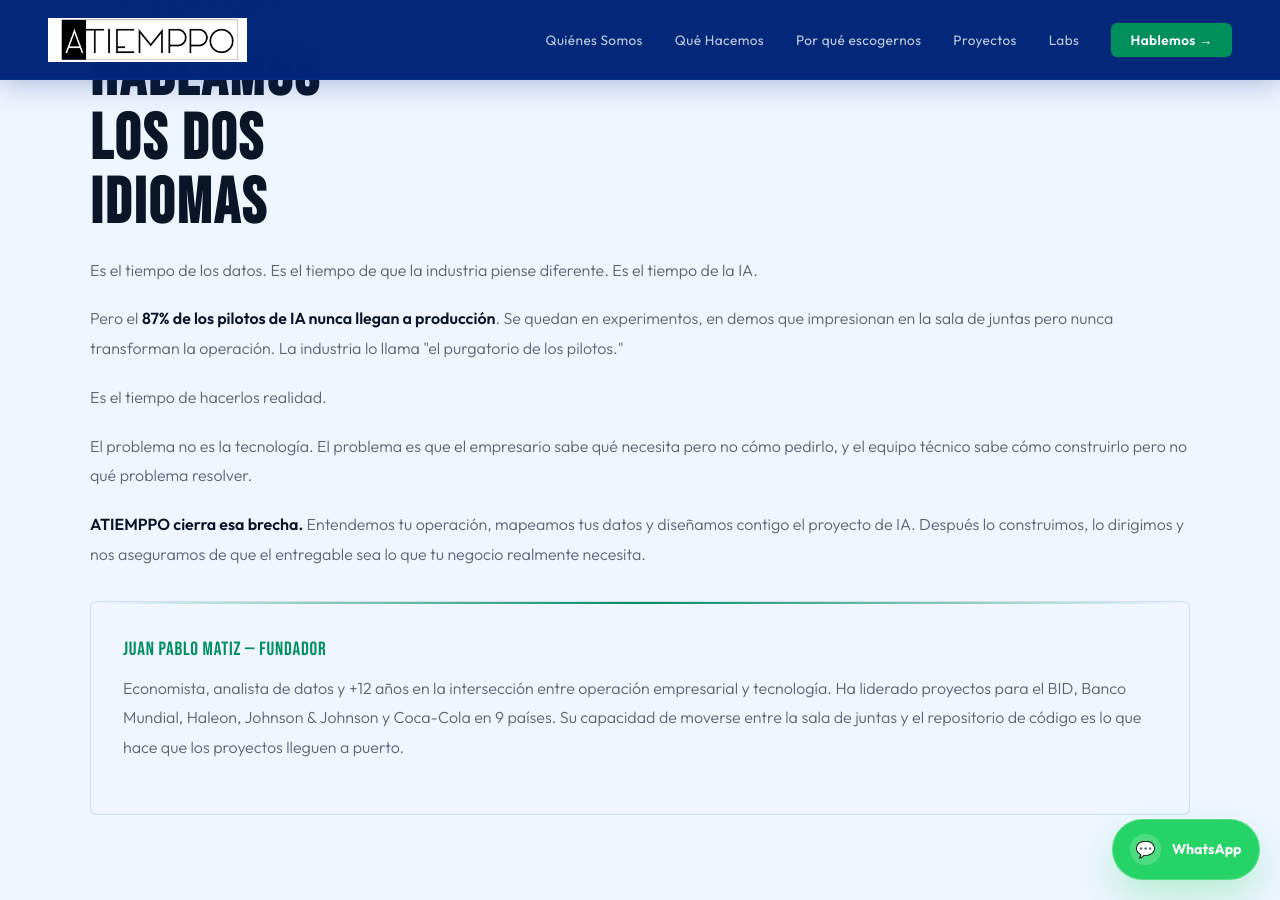
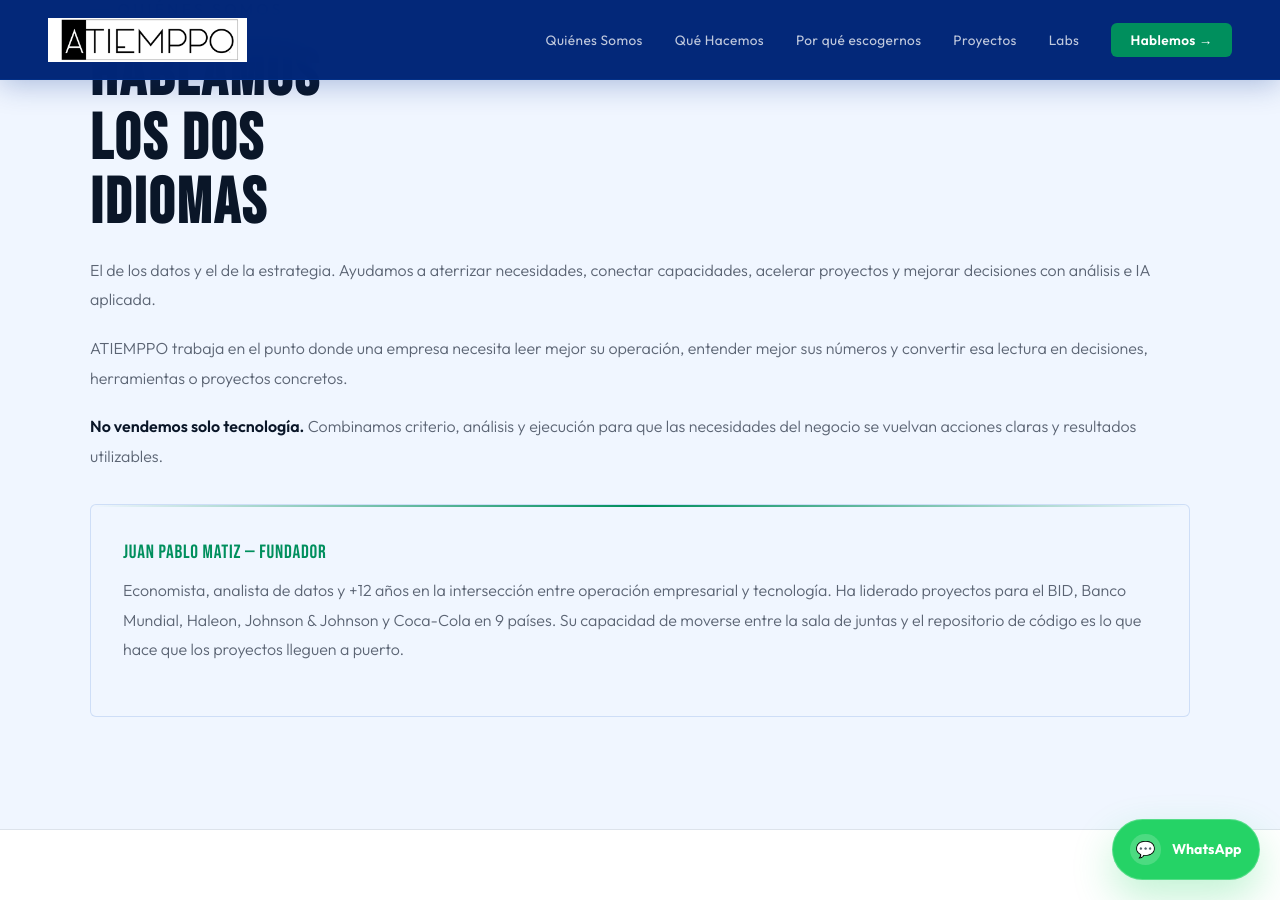
Before and after one commit to imatjuanmatiz/atiemppo-web, a Jekyll site: the page built from index.html, in a window 1280 px wide and 900 px high, scrolled down 1075 px. Built offline with Jekyll 4.4.1, drawn with Linux system fonts in a browser that asks for light colours; some of the changed text lies outside the part shown.

Commit message:
Refine home messaging and structure

```diff
--- a/index.html
+++ b/index.html
@@ -454,7 +454,7 @@
     <li><a href="#quienes">Quiénes Somos</a></li>
     <li><a href="#hacemos">Qué Hacemos</a></li>
     <li><a href="#cuando-nos-necesitas">Por qué escogernos</a></li>
-    <li><a href="#proyectos">Proyectos</a></li>
+    <li><a href="#labs">Proyectos</a></li>
     <li><a href="#labs">Labs</a></li>
     <li><a href="#contacto" class="nav-cta">Hablemos →</a></li>
   </ul>
@@ -464,7 +464,7 @@
   <a href="#quienes" onclick="closeMenu()">Quiénes Somos</a>
   <a href="#hacemos" onclick="closeMenu()">Qué Hacemos</a>
   <a href="#cuando-nos-necesitas" onclick="closeMenu()">Por qué escogernos</a>
-  <a href="#proyectos" onclick="closeMenu()">Proyectos</a>
+  <a href="#labs" onclick="closeMenu()">Proyectos</a>
   <a href="#labs" onclick="closeMenu()">Labs</a>
   <a href="#contacto" onclick="closeMenu()" style="color:var(--teal)">Hablemos →</a>
 </nav>
@@ -478,11 +478,11 @@
       <span class="hero-badge"><span class="badge-dot"></span>AtiemppoX — Agente WhatsApp en producción</span>
       <span class="hero-badge"><span class="badge-dot"></span>SICETAC-LAB — +2.000 rutas en API</span>
     </div>
-    <h1 class="hero-h1">DATOS QUE <em>DECIDEN.</em><br>IA QUE <em>ACTÚA.</em></h1>
-    <p class="hero-sub">Acompañamos a empresas a transformar sus operaciones con inteligencia artificial. Traducimos tu necesidad de negocio en proyectos de IA que funcionan en el mundo real.</p>
+    <h1 class="hero-h1">DATOS, CRITERIO<br>E <em>IA APLICADA.</em></h1>
+    <p class="hero-sub">Acompañamos a empresas a transformar sus operaciones con análisis de datos, proyectos de IA y acompañamiento experto para potenciar la toma de decisiones empresariales.</p>
     <div class="hero-ctas">
       <a href="#contacto" class="btn btn-primary">Hablemos de tu proyecto →</a>
-      <a href="#proyectos" class="btn btn-ghost">Ver proyectos</a>
+      <a href="#labs" class="btn btn-ghost">Ver proyectos</a>
     </div>
     <div class="hero-stats">
       <div class="hero-stat"><span class="stat-num">+12</span><span class="stat-lbl">Años construyendo<br>soluciones</span></div>
@@ -501,11 +501,9 @@
       <div class="about-text">
         <p class="tag">Quiénes Somos</p>
         <h2 class="s-title">HABLAMOS<br>LOS DOS<br>IDIOMAS</h2>
-        <p>Es el tiempo de los datos. Es el tiempo de que la industria piense diferente. Es el tiempo de la IA.</p>
-        <p>Pero el <strong>87% de los pilotos de IA nunca llegan a producción</strong>. Se quedan en experimentos, en demos que impresionan en la sala de juntas pero nunca transforman la operación. La industria lo llama "el purgatorio de los pilotos."</p>
-        <p>Es el tiempo de hacerlos realidad.</p>
-        <p>El problema no es la tecnología. El problema es que el empresario sabe qué necesita pero no cómo pedirlo, y el equipo técnico sabe cómo construirlo pero no qué problema resolver.</p>
-        <p><strong>ATIEMPPO cierra esa brecha.</strong> Entendemos tu operación, mapeamos tus datos y diseñamos contigo el proyecto de IA. Después lo construimos, lo dirigimos y nos aseguramos de que el entregable sea lo que tu negocio realmente necesita.</p>
+        <p>El de los datos y el de la estrategia. Ayudamos a aterrizar necesidades, conectar capacidades, acelerar proyectos y mejorar decisiones con análisis e IA aplicada.</p>
+        <p>ATIEMPPO trabaja en el punto donde una empresa necesita leer mejor su operación, entender mejor sus números y convertir esa lectura en decisiones, herramientas o proyectos concretos.</p>
+        <p><strong>No vendemos solo tecnología.</strong> Combinamos criterio, análisis y ejecución para que las necesidades del negocio se vuelvan acciones claras y resultados utilizables.</p>
         <div class="about-founder">
           <div class="about-founder-name">Juan Pablo Matiz — Fundador</div>
           <p class="about-founder-text">Economista, analista de datos y +12 años en la intersección entre operación empresarial y tecnología. Ha liderado proyectos para el BID, Banco Mundial, Haleon, Johnson &amp; Johnson y Coca-Cola en 9 países. Su capacidad de moverse entre la sala de juntas y el repositorio de código es lo que hace que los proyectos lleguen a puerto.</p>
@@ -521,8 +519,8 @@
     <h2 class="s-title">TRES COSAS,<br>BIEN HECHAS</h2>
     <div class="hacemos-grid">
       <div class="hacemos-card"><div class="hacemos-num">01</div><h3 class="hacemos-title">ACOMPAÑAMOS</h3><p class="hacemos-desc">Nos sentamos con tu equipo directivo a entender el problema real. Educamos, hacemos coaching y traducimos la necesidad de negocio en requerimientos técnicos claros. Y al revés: traducimos los entregables técnicos en resultados que tu directiva entiende.</p></div>
-      <div class="hacemos-card"><div class="hacemos-num">02</div><h3 class="hacemos-title">CONSTRUIMOS</h3><p class="hacemos-desc">Diseñamos y desplegamos agentes de IA, APIs de datos y sistemas de automatización que funcionan en el mundo real. ATICA empezó como un GPT y hoy tiene +1.400 usuarios. AtiemppoX ya tiene un agente WhatsApp en producción con Claude API. SICETAC-LAB migró +2.000 rutas a APIs en tiempo real.</p></div>
-      <div class="hacemos-card"><div class="hacemos-num">03</div><h3 class="hacemos-title">ABRIMOS INFRAESTRUCTURA</h3><p class="hacemos-desc">Estamos construyendo la API del SICETAC para que los agentes que otras empresas diseñen puedan acceder rápido a datos de costos de transporte. No solo construimos para nosotros — construimos para el ecosistema.</p></div>
+      <div class="hacemos-card"><div class="hacemos-num">02</div><h3 class="hacemos-title">ANALIZAMOS A NIVEL EXPERTO</h3><p class="hacemos-desc">Somos expertos en datos. Te ayudamos a analizar tu negocio, entender tus números, leer el mercado, seguir a la competencia y definir líneas estratégicas de acción. Trabajamos en modelos de red, analítica aplicada e informes especializados.</p></div>
+      <div class="hacemos-card"><div class="hacemos-num">03</div><h3 class="hacemos-title">CONSTRUIMOS Y DESARROLLAMOS</h3><p class="hacemos-desc">Construimos y desarrollamos proyectos, herramientas y automatizaciones para facilitar la operación, ahorrar tiempo y mejorar la forma en que las empresas trabajan, deciden y crecen.</p></div>
     </div>
     <div class="hacemos-cta"><a href="#contacto" class="btn btn-ghost">¿Tienes una idea de IA y no sabes por dónde empezar? →</a></div>
   </div>
@@ -562,48 +560,11 @@
         <li><span class="needs-num">01</span><span>Si quieres que <strong>exploremos juntos ideas de proyectos de IA</strong> para tu empresa o para ti.</span></li>
         <li><span class="needs-num">02</span><span>Si necesitas ayuda para poner en <strong>blanco y negro tus ideas de proyectos de IA</strong> y volverlas desarrollables.</span></li>
         <li><span class="needs-num">03</span><span>Si necesitas <strong>analizar datos, entender mejor el mercado y leer tus propias bases</strong> con criterio de negocio.</span></li>
-        <li><span class="needs-num">04</span><span>Si necesitas una <strong>presentación de alto nivel sobre la realidad logística de Colombia y Latinoamérica</strong> para directivos, equipos o clientes.</span></li>
-        <li><span class="needs-num">05</span><span>Si quieres que tus equipos <strong>fortalezcan sus capacidades de análisis de datos</strong> y de lectura operativa.</span></li>
-        <li><span class="needs-num">06</span><span>Si quieres hacer <strong>terapia logística</strong>. Pregúntame por esto.</span></li>
+        <li><span class="needs-num">04</span><span>Si necesitas <strong>analizar tu red operativa o construir modelos de red</strong> para tomar mejores decisiones logísticas y comerciales.</span></li>
+        <li><span class="needs-num">05</span><span>Si necesitas una <strong>presentación de alto nivel sobre la realidad logística de Colombia y Latinoamérica</strong> para directivos, equipos o clientes.</span></li>
+        <li><span class="needs-num">06</span><span>Si quieres que tus equipos <strong>fortalezcan sus capacidades de análisis de datos</strong> y de lectura operativa.</span></li>
+        <li><span class="needs-num">07</span><span>Si quieres hacer <strong>terapia logística</strong>. Pregúntame por esto.</span></li>
       </ul>
-    </div>
-  </div>
-</section>
-
-<section class="purg-bg" id="industria">
-  <div class="container">
-    <div class="purg-head">
-      <p class="tag">La evidencia</p>
-      <h2 class="s-title">LA INDUSTRIA ESTÁ<br>ATASCADA. NOSOTROS NO.</h2>
-      <p class="s-body">Los números son contundentes. La mayoría de los proyectos de IA mueren antes de llegar a producción. Nosotros llevamos proyectos al mundo real.</p>
-    </div>
-    <div class="purg-stats">
-      <div class="purg-stat"><div class="purg-num">87%</div><div class="purg-desc">de los pilotos de IA nunca llegan a producción</div><div class="purg-src">CIO / IDC, 2025</div></div>
-      <div class="purg-stat"><div class="purg-num">74%</div><div class="purg-desc">de las empresas no han mostrado valor tangible de sus inversiones en IA</div><div class="purg-src">BCG, 2025</div></div>
-      <div class="purg-stat"><div class="purg-num">42%</div><div class="purg-desc">de las empresas abandonaron la mayoría de sus iniciativas de IA en 2025</div><div class="purg-src">S&amp;P Global, 2025</div></div>
-      <div class="purg-stat"><div class="purg-num" style="font-size:2.6rem">Solo 9%</div><div class="purg-desc">de las empresas han escalado IA más allá de la fase experimental</div><div class="purg-src">Gartner, 2024</div></div>
-    </div>
-    <div class="contrast-wrap">
-      <div class="contrast-col">
-        <div class="contrast-hdr bad">La industria</div>
-        <div class="contrast-row bad-r"><span class="cdot bad"></span>87% se queda en piloto</div>
-        <div class="contrast-row bad-r"><span class="cdot bad"></span>42% abandona sus iniciativas</div>
-        <div class="contrast-row bad-r"><span class="cdot bad"></span>Promedio 8 meses a producción</div>
-        <div class="contrast-row bad-r"><span class="cdot bad"></span>"Pilot purgatory"</div>
-        <div class="contrast-row bad-r"><span class="cdot bad"></span>$30-40 mil millones atascados (MIT)</div>
-      </div>
-      <div class="contrast-col">
-        <div class="contrast-hdr good">ATIEMPPO</div>
-        <div class="contrast-row good-r"><span class="cdot good"></span>ATICA: de GPT a +1.400 usuarios</div>
-        <div class="contrast-row good-r"><span class="cdot good"></span>SICETAC-LAB: +2.000 rutas en producción</div>
-        <div class="contrast-row good-r"><span class="cdot good"></span>Haleon Plan Victoria: aprobó ethical hacking</div>
-        <div class="contrast-row good-r"><span class="cdot good"></span>+88.000 activos controlados para iFurniture</div>
-        <div class="contrast-row good-r"><span class="cdot good"></span>15.230 cirugías en 5 países para J&amp;J</div>
-      </div>
-    </div>
-    <div class="purg-remate">
-      <h3>El problema no es la IA. <em style="color:var(--teal)">Es la ejecución.</em></h3>
-      <p>Los proyectos fracasan porque se deja que los ingenieros construyan soluciones de negocio sin entender el negocio. Nosotros hablamos los dos idiomas. Y llevamos proyectos a producción.</p>
     </div>
   </div>
 </section>
```
